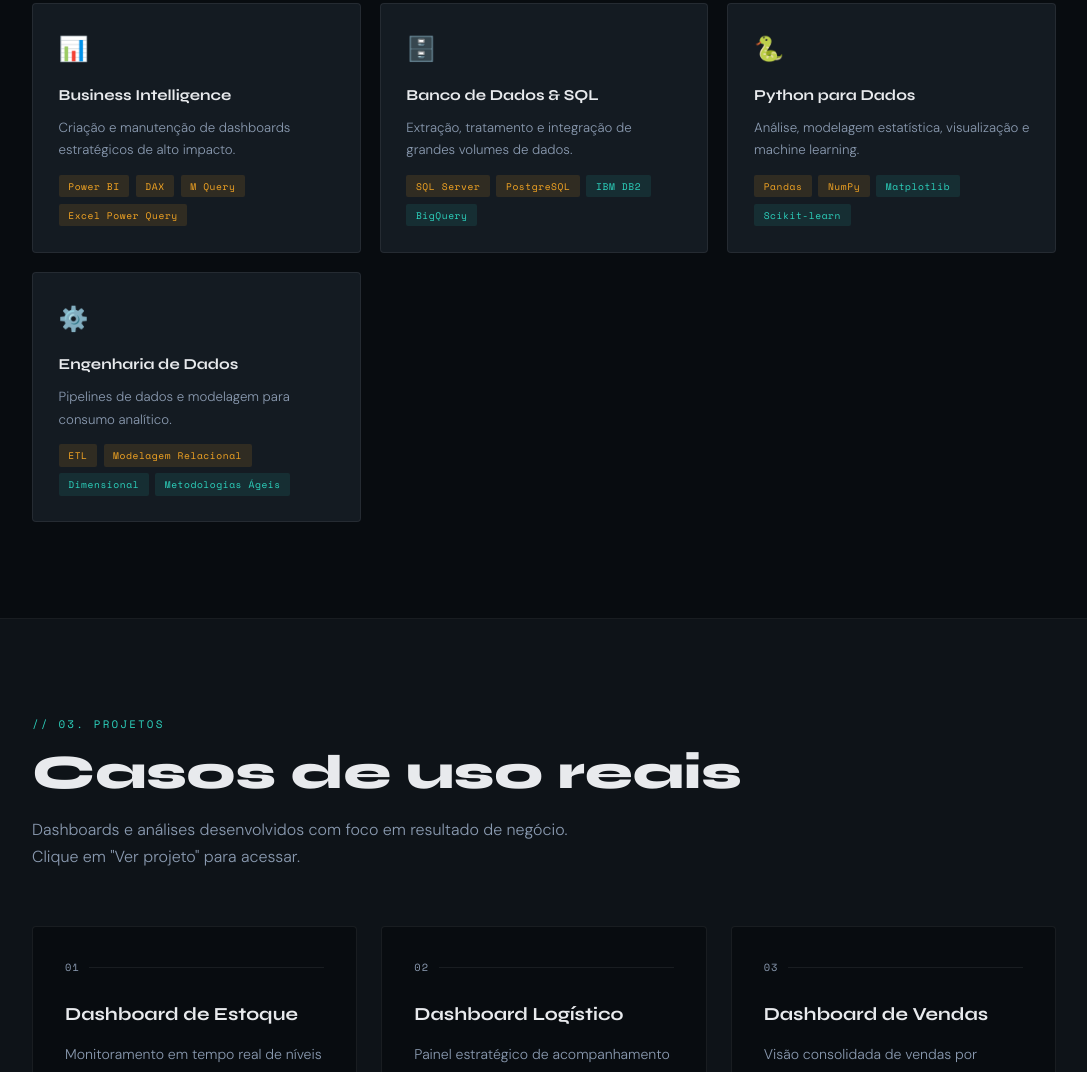
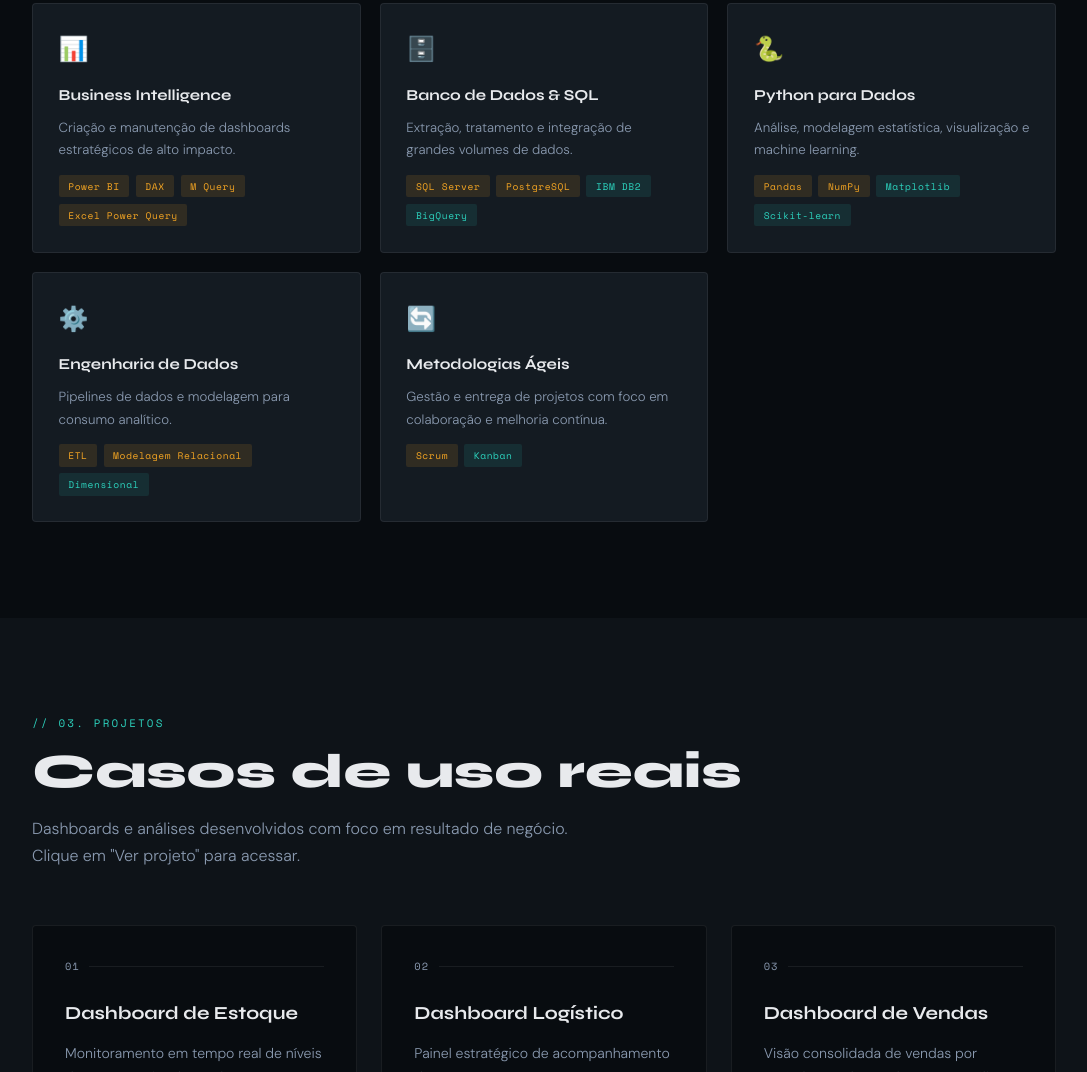
Before and after one commit to Matheuscosta-mc/portfolio_matheuscosta, a plain HTML site: page index.html in a window 1280 px wide. Shown: the part 1894-2966 px from the top of the page, without its empty margins (96-1183 px from the left). Drawn offline with nearby package versions, Linux system fonts and the light colour scheme.

Commit message:
Add files via upload

```diff
--- a/index.html
+++ b/index.html
@@ -532,15 +532,19 @@
         <span class="tag">ETL</span>
         <span class="tag">Modelagem Relacional</span>
         <span class="tag teal">Dimensional</span>
-        <span class="tag teal">Metodologias Ágeis</span>
+      </div>
+    </div>
+    <div class="skill-card reveal reveal-delay-3">
+      <div class="skill-icon">🔄</div>
+      <div class="skill-name">Metodologias Ágeis</div>
+      <div style="font-size:0.83rem;color:var(--muted)">Gestão e entrega de projetos com foco em colaboração e melhoria contínua.</div>
+      <div class="skill-tags">
+        <span class="tag">Scrum</span>
+        <span class="tag teal">Kanban</span>
       </div>
     </div>
   </div>
 </section>
-
-<hr class="divider"/>
-
-<!-- PROJECTS -->
 <section id="projects">
   <p class="section-tag">// 03. Projetos</p>
   <h2 class="section-title reveal">Casos de uso reais</h2>
```
